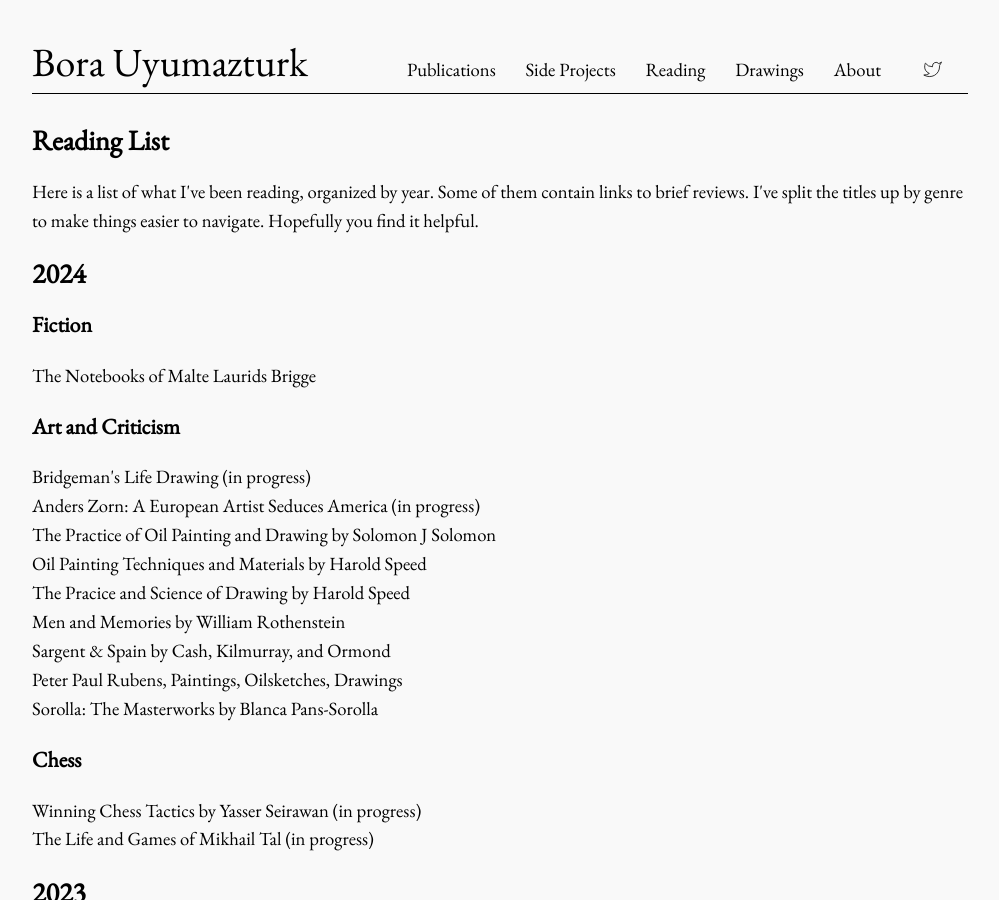
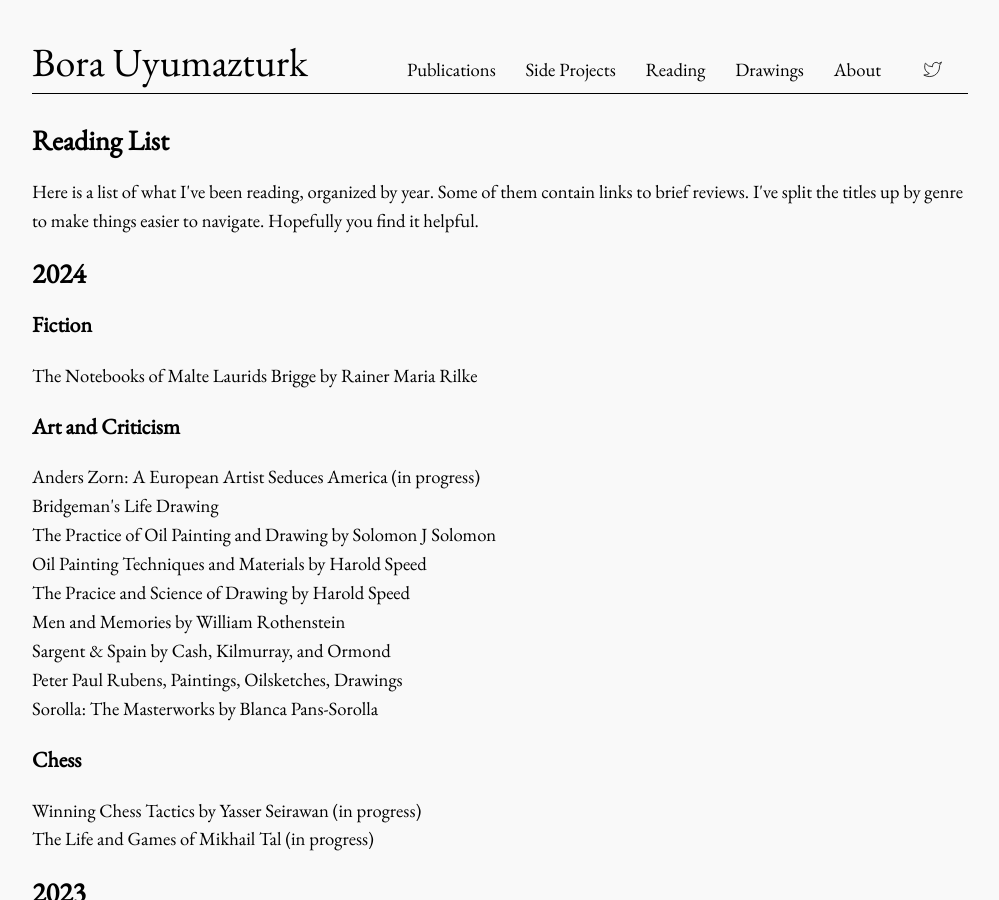
Before and after one commit to bora-uyumazturk/bora-uyumazturk.github.io, a Jekyll site: the page built from reading.html, in a window 1280 px wide and 900 px high. Shown: the whole window, without its empty margins (140-1139 px from the left). Built offline with Jekyll 4.4.1, drawn with Linux system fonts in a browser that asks for light colours.

Commit message:
Update reading.html

```diff
--- a/reading.html
+++ b/reading.html
@@ -16,12 +16,12 @@ title: Reading
 
   <h3>Fiction</h3>
 
-  The Notebooks of Malte Laurids Brigge
+  The Notebooks of Malte Laurids Brigge by Rainer Maria Rilke
 
   <h3>Art and Criticism</h3>
 
-  Bridgeman's Life Drawing (in progress) <br>
   Anders Zorn: A European Artist Seduces America (in progress) <br>
+  Bridgeman's Life Drawing <br>
   The Practice of Oil Painting and Drawing by Solomon J Solomon <br>
   Oil Painting Techniques and Materials by Harold Speed <br>
   The Pracice and Science of Drawing by Harold Speed <br>
```
